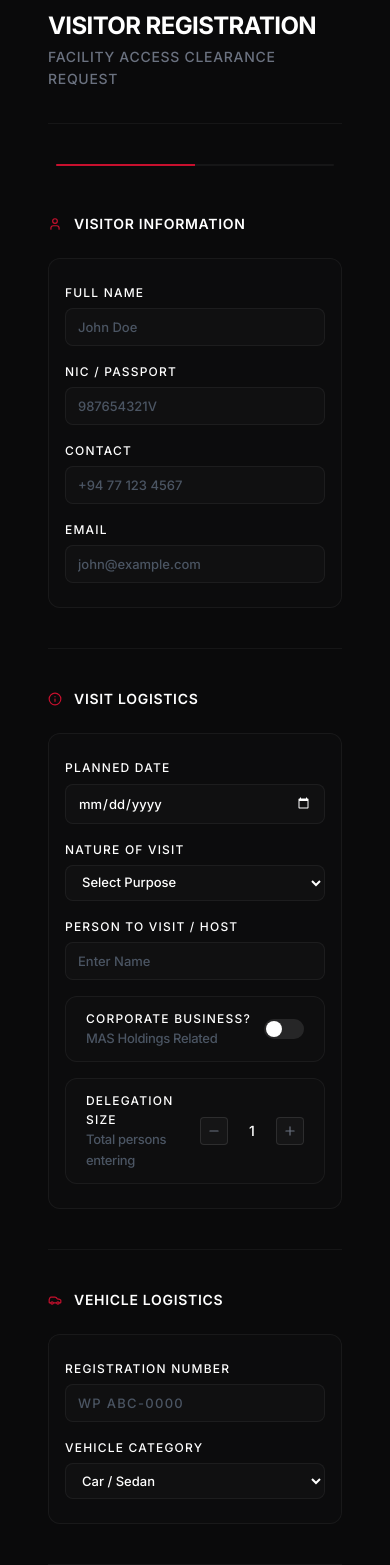
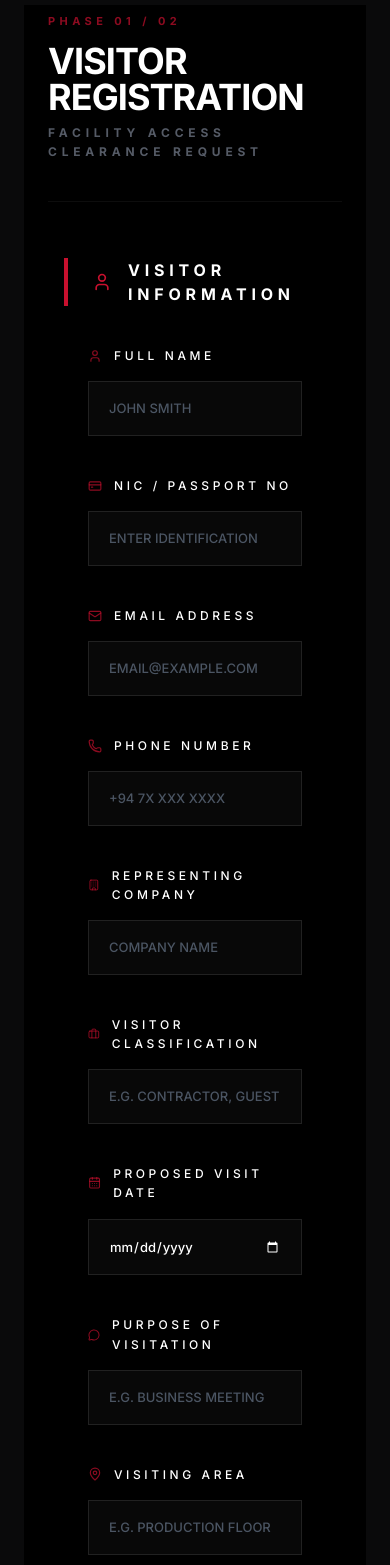
Before and after one commit to HMSachi/Smart_Visitor_Management, a React (Create React App) app in the folder SVM_Frontend/: page /request-step-1 in a window 390 px wide. Shown: the part 163-1728 px from the top of the page. Built offline with nearby package versions, Linux system fonts and the light colour scheme.

Commit message:
req 1 form editing

```diff
--- a/SVM_Frontend/src/components/Visitor/Request/Step1.js
+++ b/SVM_Frontend/src/components/Visitor/Request/Step1.js
@@ -1,17 +1,13 @@
 import React, { useEffect } from 'react';
 import { useDispatch, useSelector } from 'react-redux';
-import { CheckCircle2, ShieldCheck } from 'lucide-react';
+import { ShieldCheck, ArrowRight } from 'lucide-react';
 import VisitorOverview from './Step1/VisitorOverview';
-import VisitInformation from './Step1/VisitInformation';
 import VehicleDetails from './Step1/VehicleDetails';
-import AreasToVisit from './Step1/AreasToVisit';
 import { createVisitorRequest } from '../../../services/visitorRequestService';
 import { GetAdministratorById } from '../../../actions/AdministratorAction';
 import { GetAllVisitors } from '../../../actions/VisitorAction';
 import {
     updateField,
-    toggleArea,
-    updateVisitorCount,
     setStatus,
     setRequestRef
 } from '../../../reducers/visitorSlice';
@@ -37,34 +33,27 @@ const Step1Main = () => {
         }
     }, [dispatch, authUser, adminId]);
 
-    // Comprehensive Pre-fill Mapping
+    // Pre-fill logic for new field names
     useEffect(() => {
-        // 1. First priority: The detailed Visitor Record (mapped by Email)
         if (visitorList && visitorList.length > 0 && userEmail) {
             const visitorRecord = visitorList.find(v => (v.VV_Email || '').toLowerCase() === userEmail.toLowerCase());
 
             if (visitorRecord) {
-                // Map every details field from the Visitor Management table
                 if (!formData.fullName) dispatch(updateField({ name: 'fullName', value: visitorRecord.VV_Name }));
                 if (!formData.nic) dispatch(updateField({ name: 'nic', value: visitorRecord.VV_NIC_Passport_NO }));
-                if (!formData.contact) dispatch(updateField({ name: 'contact', value: visitorRecord.VV_Phone }));
-                if (!formData.email) dispatch(updateField({ name: 'email', value: visitorRecord.VV_Email }));
-
-                // Set Corporate toggle if company details exist
-                if (visitorRecord.VV_Company && !formData.isCompanyRelated) {
-                    dispatch(updateField({ name: 'isCompanyRelated', value: true }));
-                }
-                return; // Prioritize Visitor record over Admin record if both exist
+                if (!formData.phoneNumber) dispatch(updateField({ name: 'phoneNumber', value: visitorRecord.VV_Phone }));
+                if (!formData.emailAddress) dispatch(updateField({ name: 'emailAddress', value: visitorRecord.VV_Email }));
+                if (!formData.representingCompany) dispatch(updateField({ name: 'representingCompany', value: visitorRecord.VV_Company }));
+                return;
             }
         }
 
-        // 2. Second priority/Fallback: The Login Administrator Record
         if (administrators && administrators.length > 0) {
             const admin = administrators[0];
             if (!formData.fullName) dispatch(updateField({ name: 'fullName', value: admin.VA_Name }));
-            if (!formData.email) dispatch(updateField({ name: 'email', value: admin.VA_Email }));
+            if (!formData.emailAddress) dispatch(updateField({ name: 'emailAddress', value: admin.VA_Email }));
         }
-    }, [dispatch, visitorList, administrators, userEmail, formData.fullName, formData.nic, formData.contact, formData.email, formData.isCompanyRelated]);
+    }, [dispatch, visitorList, administrators, userEmail, formData.fullName, formData.nic, formData.phoneNumber, formData.emailAddress, formData.representingCompany]);
 
     const handleInputChange = (e) => {
         const { name, value, type, checked } = e.target;
@@ -72,18 +61,6 @@ const Step1Main = () => {
             name,
             value: type === 'checkbox' ? checked : value
         }));
-    };
-
-    const handleToggle = (name) => {
-        dispatch(updateField({ name, value: !formData[name] }));
-    };
-
-    const handleCountChange = (delta) => {
-        dispatch(updateVisitorCount(delta));
-    };
-
-    const handleToggleArea = (areaId) => {
-        dispatch(toggleArea(areaId));
     };
 
     const handleSubmit = (e) => {
@@ -100,30 +77,24 @@ const Step1Main = () => {
 
     if (status === 'step1_pending') {
         return (
-            <div className="min-h-[80vh] flex items-center justify-center p-6">
-                <div className="max-w-md w-full bg-white/[0.02] border border-white/5 p-4 md:p-10 text-center rounded-2xl shadow-xl">
-                    <div className="w-16 h-16 bg-primary/10 border border-primary/20 rounded-2xl mx-auto mb-8 flex items-center justify-center text-primary">
-                        <CheckCircle2 size={32} />
+            <div className="min-h-[60vh] flex items-center justify-center p-6">
+                <div className="max-w-md w-full bg-white/[0.02] border border-white/5 p-10 text-center rounded-none shadow-2xl relative">
+                    <div className="absolute top-0 left-0 w-[2px] h-full bg-primary" />
+                    <div className="w-16 h-16 bg-primary/10 border border-primary/20 rounded-none mx-auto mb-8 flex items-center justify-center text-primary">
+                        <ShieldCheck size={32} />
                     </div>
 
-                    <h2 className="text-xl font-bold text-white uppercase tracking-tight mb-3">Request Dispatched</h2>
-                    <p className="text-gray-500 text-[14px] font-medium uppercase tracking-widest mb-8 leading-relaxed">
-                        Your clearance request is being processed.
-                        <br /> Ref: <span className="text-white font-semibold">{requestRef}</span>
+                    <h2 className="text-xl font-bold text-white uppercase tracking-[0.2em] mb-3">Identity Verified</h2>
+                    <p className="text-gray-500 text-[12px] font-medium uppercase tracking-[0.3em] mb-10 leading-relaxed">
+                        Access record established for <span className="text-white font-semibold">{requestRef}</span>
                     </p>
 
-                    <div className="flex flex-col gap-3">
+                    <div className="flex flex-col gap-4">
                         <button
                             onClick={() => window.location.href = '/status'}
-                            className="w-full py-4 bg-primary text-white font-semibold uppercase text-[14px] tracking-widest rounded-xl hover:bg-primary-hover transition-all"
+                            className="w-full py-4 bg-primary text-white font-bold uppercase text-[12px] tracking-[0.3em] hover:bg-primary/90 transition-all flex items-center justify-center gap-3"
                         >
-                            Track Clearance
-                        </button>
-                        <button
-                            onClick={() => window.location.href = '/home'}
-                            className="w-full py-4 bg-white/[0.02] border border-white/10 text-white font-semibold uppercase text-[14px] tracking-widest rounded-xl hover:bg-white/[0.05] transition-all"
-                        >
-                            Return Home
+                            Track Status <ArrowRight size={16} />
                         </button>
                     </div>
                 </div>
@@ -132,63 +103,48 @@ const Step1Main = () => {
     }
 
     return (
-        <div className="max-w-4xl mx-auto px-6 pt-2 pb-12 text-white">
+        <div className="max-w-7xl mx-auto px-6 py-2 pb-12 text-white bg-black">
             {/* Header Section */}
-            <div className="mb-10 flex items-center justify-between border-b border-white/5 pb-8">
+            <div className="mb-14 flex items-center justify-between border-b border-white/5 pb-10">
                 <div>
-                    <div className="flex items-center gap-2 mb-2">
-                        <span className="text-primary font-bold text-[13px] uppercase tracking-widest">Phase 01 / 02</span>
+                    <div className="flex items-center gap-2 mb-3">
+                        <span className="text-primary font-black text-[11px] uppercase tracking-[0.4em] opacity-70">Phase 01 / 02</span>
                     </div>
-                    <h1 className="text-2xl md:text-3xl font-bold uppercase tracking-tight mb-1">
-                        Visitor <span className="text-primary">Registration</span>
+                    <h1 className="text-4xl font-black uppercase tracking-tight mb-2 leading-none">
+                        Visitor Registration
                     </h1>
-                    <p className="text-gray-500 text-[14px] uppercase font-medium tracking-wider">Facility Access Clearance Request</p>
+                    <p className="text-gray-500 text-[12px] uppercase font-bold tracking-[0.4em] opacity-80">Facility Access Clearance Request</p>
                 </div>
             </div>
 
-            {/* Thinner Progress Indicator */}
-            <div className="mb-12 px-2">
-                <div className="h-[2px] w-full bg-white/5 rounded-full overflow-hidden">
-                    <div className="h-full bg-primary w-1/2" />
-                </div>
-            </div>
-
-            <form onSubmit={handleSubmit} className="space-y-10">
+            <form onSubmit={handleSubmit} className="space-y-24">
                 <VisitorOverview data={formData} onChange={handleInputChange} />
 
-                <div className="border-t border-white/5 pt-10">
-                    <VisitInformation
-                        data={formData}
-                        onChange={handleInputChange}
-                        onToggle={handleToggle}
-                        onCountChange={handleCountChange}
-                    />
-                </div>
-
-                <div className="border-t border-white/5 pt-10">
+                <div className="border-t border-white/5 pt-16">
                     <VehicleDetails data={formData} onChange={handleInputChange} />
                 </div>
 
-                <div className="border-t border-white/5 pt-10">
-                    <AreasToVisit selectedAreas={formData.selectedAreas} onToggle={handleToggleArea} />
-                </div>
+                {/* Action Footer */}
+                <div className="pt-16 border-t border-white/5 flex flex-col sm:flex-row gap-6 items-center justify-center">
+                    <button
+                        type="button"
+                        onClick={() => window.location.href = '/home'}
+                        className="w-full sm:w-auto px-16 h-16 bg-white/[0.03] border border-white/10 text-gray-400 font-black uppercase text-[12px] tracking-[0.3em] hover:bg-white/5 hover:text-white transition-all transition-all"
+                    >
+                        SUBMIT ACCESS REQUEST
+                    </button>
 
-                {/* Minimal Submit Action */}
-                <div className="pt-12 pb-24 border-t border-white/5">
                     <button
                         type="submit"
                         disabled={status === 'submitting'}
-                        className="compact-btn !w-full md:!w-auto !px-16 !py-4 flex items-center justify-center gap-3 mx-auto"
+                        className="w-full sm:w-auto px-20 h-16 bg-primary hover:bg-primary-hover text-white font-black uppercase text-[12px] tracking-[0.3em] shadow-2xl shadow-primary/20 transition-all flex items-center justify-center gap-4 group disabled:opacity-50"
                     >
                         {status === 'submitting' ? (
-                            <>
-                                <div className="w-4 h-4 border-2 border-white/30 border-t-white rounded-full animate-spin" />
-                                <span>Verifying...</span>
-                            </>
+                            <div className="w-5 h-5 border-2 border-white/30 border-t-white rounded-full animate-spin" />
                         ) : (
                             <>
-                                <ShieldCheck size={16} />
-                                <span>Submit Access Request</span>
+                                <ShieldCheck size={18} className="group-hover:scale-110 transition-transform" />
+                                ACCEPT
                             </>
                         )}
                     </button>
--- a/SVM_Frontend/src/components/Visitor/Request/Step1/VehicleDetails.js
+++ b/SVM_Frontend/src/components/Visitor/Request/Step1/VehicleDetails.js
@@ -1,51 +1,48 @@
 import React from 'react';
-import { Car } from 'lucide-react';
+import { Car, Hash } from 'lucide-react';
 
 const VehicleDetails = ({ data, onChange }) => {
     return (
         <section className="animate-fade-in stagger-item">
-            <div className="flex items-center gap-3 mb-6">
+            <div className="flex items-center gap-3 mb-8">
                 <div className="text-primary">
-                    <Car size={14} />
+                    <Car size={16} />
                 </div>
-                <h3 className="text-sm font-semibold text-white uppercase tracking-wider mb-0 !mb-0 transition-all">Vehicle Logistics</h3>
+                <h3 className="text-sm font-bold text-white uppercase tracking-[0.2em] mb-0">Vehicle Logistics</h3>
             </div>
 
-            <div className="grid grid-cols-1 md:grid-cols-2 gap-x-6 gap-y-4 px-4 py-6 rounded-xl border border-white/5 bg-white/[0.01]">
-                {/* Vehicle Number */}
-                <div className="space-y-1.5">
-                    <label className="text-[14px] font-medium text-gray-500 uppercase tracking-widest block">
-                        Registration Number
+            <div className="grid grid-cols-1 md:grid-cols-2 gap-x-8 gap-y-6">
+                {/* Vehicle Type */}
+                <div className="space-y-2">
+                    <label className="text-[11px] font-bold text-gray-500 uppercase tracking-[0.2em] flex items-center gap-2 px-1">
+                        VEHICLE TYPE
                     </label>
                     <div className="relative">
                         <input
                             type="text"
-                            name="vehicleNumber"
-                            value={data.vehicleNumber}
+                            name="vehicleType"
+                            value={data.vehicleType}
                             onChange={onChange}
-                            placeholder="WP ABC-0000"
-                            className="compact-input w-full uppercase tracking-widest"
+                            placeholder="E.G. CAR, VAN"
+                            className="w-full bg-white/[0.03] border border-white/20 rounded-none px-4 py-4 text-[13px] text-white/90 focus:outline-none focus:border-primary/60 transition-all placeholder:text-gray-600 font-medium"
                         />
                     </div>
                 </div>
 
-                {/* Vehicle Type */}
-                <div className="space-y-1.5">
-                    <label className="text-[14px] font-medium text-gray-500 uppercase tracking-widest block">
-                        Vehicle Category
+                {/* Plate Number */}
+                <div className="space-y-2">
+                    <label className="text-[11px] font-bold text-gray-500 uppercase tracking-[0.2em] flex items-center gap-2 px-1">
+                        PLATE NUMBER
                     </label>
                     <div className="relative">
-                        <select
-                            name="vehicleType"
-                            value={data.vehicleType}
+                        <input
+                            type="text"
+                            name="plateNumber"
+                            value={data.plateNumber}
                             onChange={onChange}
-                            className="compact-input w-full cursor-pointer"
-                        >
-                            <option value="Car">Car / Sedan</option>
-                            <option value="Van">Van / SUV</option>
-                            <option value="Truck">Heavy Truck</option>
-                            <option value="Other">Other Category</option>
-                        </select>
+                            placeholder="E.G. WP-CAD-1234"
+                            className="w-full bg-white/[0.03] border border-white/20 rounded-none px-4 py-4 text-[13px] text-white/90 focus:outline-none focus:border-primary/60 transition-all placeholder:text-gray-600 font-medium"
+                        />
                     </div>
                 </div>
             </div>
--- a/SVM_Frontend/src/components/Visitor/Request/Step1/VisitorOverview.js
+++ b/SVM_Frontend/src/components/Visitor/Request/Step1/VisitorOverview.js
@@ -1,30 +1,36 @@
 import React from 'react';
-import { User, CreditCard, Phone, Mail } from 'lucide-react';
+import { User, CreditCard, Phone, Mail, Building, Briefcase, MapPin, CalendarDays, MessageCircle } from 'lucide-react';
 
 const VisitorOverview = ({ data, onChange }) => {
     const fields = [
-        { name: 'fullName', label: 'Full Name', type: 'text', placeholder: 'John Doe', icon: User },
-        { name: 'nic', label: 'NIC / Passport', type: 'text', placeholder: '987654321V', icon: CreditCard },
-        { name: 'contact', label: 'Contact', type: 'tel', placeholder: '+94 77 123 4567', icon: Phone },
-        { name: 'email', label: 'Email', type: 'email', placeholder: 'john@example.com', icon: Mail }
+        { name: 'fullName', label: 'FULL NAME', type: 'text', placeholder: 'JOHN SMITH', icon: User },
+        { name: 'nic', label: 'NIC / PASSPORT NO', type: 'text', placeholder: 'ENTER IDENTIFICATION', icon: CreditCard },
+        { name: 'emailAddress', label: 'EMAIL ADDRESS', type: 'email', placeholder: 'EMAIL@EXAMPLE.COM', icon: Mail },
+        { name: 'phoneNumber', label: 'PHONE NUMBER', type: 'tel', placeholder: '+94 7X XXX XXXX', icon: Phone },
+        { name: 'representingCompany', label: 'REPRESENTING COMPANY', type: 'text', placeholder: 'COMPANY NAME', icon: Building },
+        { name: 'visitorClassification', label: 'VISITOR CLASSIFICATION', type: 'text', placeholder: 'E.G. CONTRACTOR, GUEST', icon: Briefcase },
+        { name: 'proposedVisitDate', label: 'PROPOSED VISIT DATE', type: 'date', placeholder: '', icon: CalendarDays },
+        { name: 'purposeOfVisitation', label: 'PURPOSE OF VISITATION', type: 'text', placeholder: 'E.G. BUSINESS MEETING', icon: MessageCircle },
+        { name: 'visitingArea', label: 'VISITING AREA', type: 'text', placeholder: 'E.G. PRODUCTION FLOOR', icon: MapPin },
     ];
 
     return (
-        <section className="animate-fade-in">
-            <div className="flex items-center gap-3 mb-6">
+        <section className="animate-fade-in px-4">
+            <div className="flex items-center gap-4 mb-10 border-l-4 border-primary pl-6">
                 <div className="text-primary">
-                    <User size={14} />
+                    <User size={20} />
                 </div>
-                <h3 className="text-sm font-semibold text-white uppercase tracking-wider mb-0 !mb-0 transition-all">Visitor Information</h3>
+                <h3 className="text-base font-black text-white uppercase tracking-[0.3em] mb-0">Visitor Information</h3>
             </div>
 
-            <div className="grid grid-cols-1 md:grid-cols-2 gap-x-6 gap-y-4 px-4 py-6 rounded-xl border border-white/5 bg-white/[0.01]">
+            <div className="grid grid-cols-1 md:grid-cols-2 gap-x-12 gap-y-10 px-6">
                 {fields.map((field) => (
-                    <div key={field.name} className="space-y-1.5">
-                        <label className="text-[14px] font-medium text-gray-500 uppercase tracking-widest block">
+                    <div key={field.name} className="space-y-4">
+                        <label className="text-[11px] font-black text-gray-500 uppercase tracking-[0.3em] flex items-center gap-3">
+                            <field.icon size={14} className="text-primary/70" />
                             {field.label}
                         </label>
-                        <div className="relative">
+                        <div className="relative group">
                             <input
                                 type={field.type}
                                 name={field.name}
@@ -32,7 +38,7 @@ const VisitorOverview = ({ data, onChange }) => {
                                 onChange={onChange}
                                 required
                                 placeholder={field.placeholder}
-                                className="compact-input w-full"
+                                className="w-full bg-white/[0.03] border border-white/10 rounded-none px-5 py-4 text-[13px] text-white/90 focus:outline-none focus:border-primary/50 transition-all placeholder:text-gray-600 font-medium [color-scheme:dark]"
                             />
                         </div>
                     </div>
--- a/SVM_Frontend/src/layout/Visitor/Request/Step1.js
+++ b/SVM_Frontend/src/layout/Visitor/Request/Step1.js
@@ -3,7 +3,7 @@ import Step1 from '../../../components/Visitor/Request/Step1';
 
 const Step1Request = () => {
     return (
-        <div className="min-h-screen bg-charcoal-900 pt-32 pb-24 px-6">
+        <div className="min-h-screen bg-charcoal-900 pt-40 pb-24 px-6">
             <Step1 />
         </div>
     );
--- a/SVM_Frontend/src/reducers/visitorSlice.js
+++ b/SVM_Frontend/src/reducers/visitorSlice.js
@@ -4,16 +4,15 @@ const initialState = {
   // Stage 1: Basic Information
   fullName: "",
   nic: "",
-  contact: "",
-  email: "",
-  visitDate: "",
-  purpose: "",
-  purposeOther: "",
-  isCompanyRelated: false,
-  visitorCount: 1,
-  vehicleNumber: "",
+  emailAddress: "",
+  phoneNumber: "",
+  representingCompany: "",
+  visitorClassification: "",
+  visitingArea: "",
+  proposedVisitDate: "",
+  purposeOfVisitation: "",
   vehicleType: "Car",
-  selectedAreas: [],
+  plateNumber: "",
 
   // Stage 2: Detailed Clearance
   visitors: [{ id: Date.now(), fullName: "", nic: "", contact: "" }],
```
Also changed, not shown: SVM_Frontend/src/components/Visitor/Header/HeaderComponent.js (+18 -16 lines).
